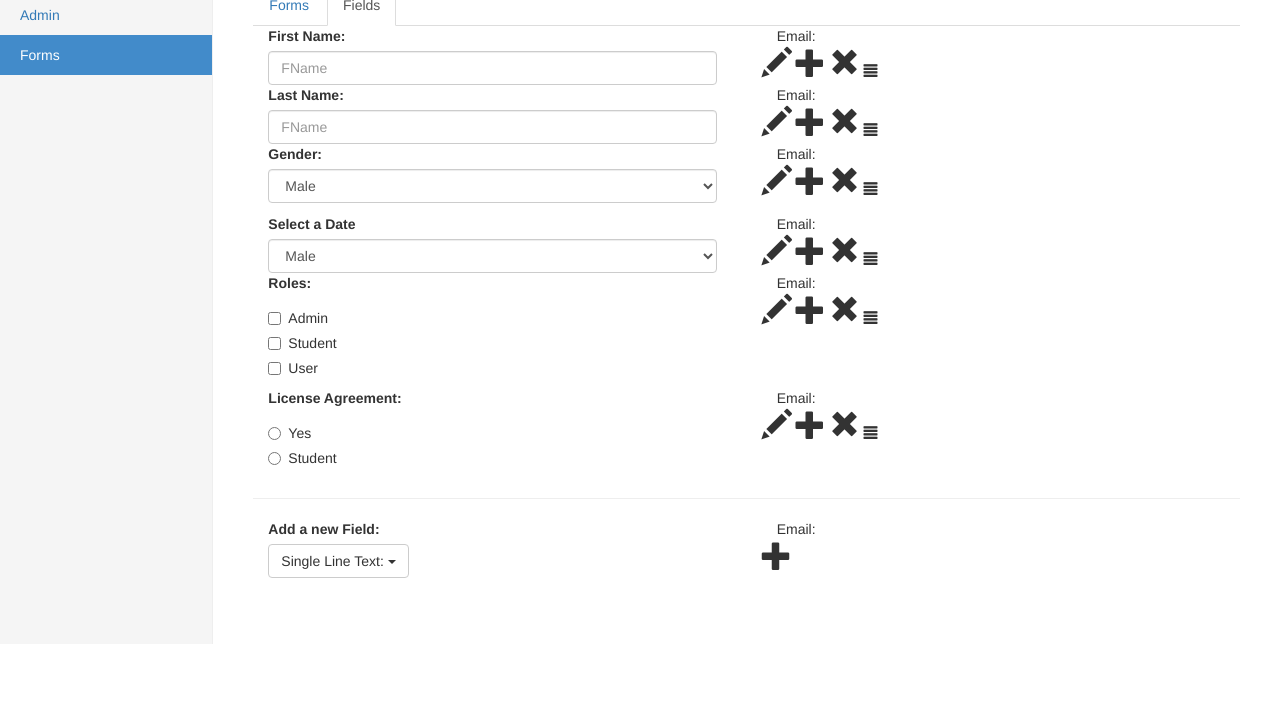
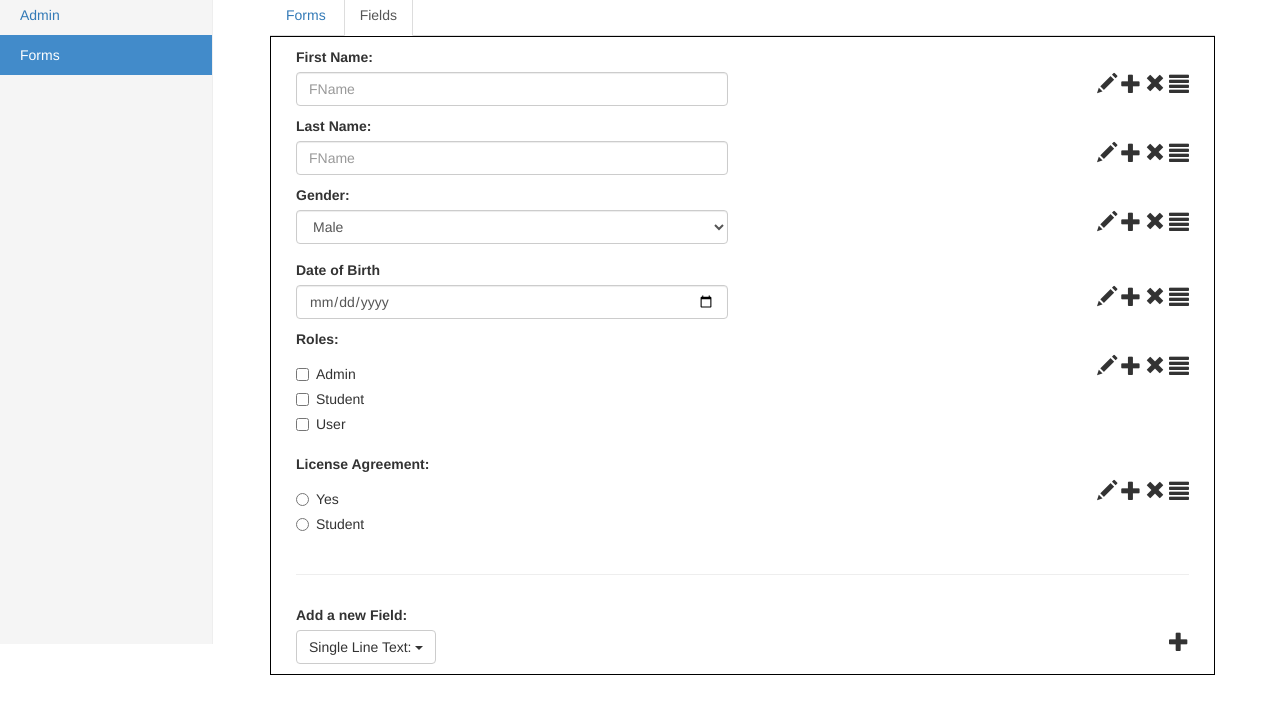
Before and after one commit to mohigup/WebDevSpring2016, a website: page public/assignment/form-fields.html in a window 1280 px wide. Shown: the part 156-861 px from the top of the page. Before the commit the page ends 800 px from the top, so only its background shows below. Drawn offline with nearby package versions, Linux system fonts and the light colour scheme.

Commit message:
Assignment -2 Form-fields.html border added

```diff
--- a/public/assignment/css/dashboard.css
+++ b/public/assignment/css/dashboard.css
@@ -105,17 +105,21 @@ body {
 }
 
 .glyphicon.glyphicon-plus {
-    font-size: 30px;
+    font-size: 20px;
 }
 
 .glyphicon.glyphicon-ok {
-    font-size: 30px;
+    font-size: 20px;
 }
 
 .glyphicon.glyphicon-remove {
-    font-size: 30px;
+    font-size: 20px;
+}
+
+.glyphicon.glyphicon-align-justify {
+    font-size: 20px;
 }
 
 .glyphicon.glyphicon-pencil {
-    font-size: 30px;
+    font-size: 20px;
 }
--- a/public/assignment/css/style.css
+++ b/public/assignment/css/style.css
@@ -3,3 +3,19 @@ hr {
     align: left;
 
 }
+
+.row{
+    margin-top: 10px;
+    margin-bottom: 10px;
+    margin-left: 10px;
+    margin-right: 10px;
+}
+
+.form-border{
+
+    border: 1px solid black;
+}
+
+.g-icons{
+    float: right;
+}
--- a/public/assignment/form-fields.html
+++ b/public/assignment/form-fields.html
@@ -48,6 +48,7 @@
 </nav>
 
 <div class="container-fluid">
+
     <div class="row">
         <div class="col-sm-3 col-md-2 sidebar">
             <ul class="nav nav-sidebar">
@@ -63,92 +64,92 @@
                 <li role="presentation"><a href="#">Forms</a></li>
                 <li role="presentation" class="active"><a href="#">Fields</a></li>
             </ul>
+
+            <div class="form-border">
                 <div class="row">
-                <div class="col-md-6">
+
                     <div class="form-group">
                         <label for="fname" class="col-md-12 control-label">First Name:</label>
-                        <div class="col-md-12">
+                        <div class="col-md-6">
                             <input type="text" class="form-control" id="fname" placeholder="FName">
                         </div>
-                    </div>
+
                     </div>
                     <div class="col-md-6">
-                    <span for="fname" class="col-md-12">Email:</span>
+                        <div class="g-icons">
                         <span class="glyphicon glyphicon-pencil"></span>
                         <span class="glyphicon glyphicon-plus"></span>
                         <span class="glyphicon glyphicon-remove"></span>
                         <span class="glyphicon glyphicon-align-justify"></span>
-
+                        </div>
 
                     </div>
                 </div>
                 <div class="row">
-                <div class="col-md-6">
+
                     <div class="form-group">
                         <label for="lname" class="col-md-12 control-label">Last Name:</label>
-                        <div class="col-md-12">
+                        <div class="col-md-6">
                             <input type="text" class="form-control" id="lname" placeholder="FName">
                         </div>
-                    </div>
+
                     </div>
                     <div class="col-md-6">
-                    <span for="fname" class="col-md-12">Email:</span>
+                        <div class="g-icons">
                         <span class="glyphicon glyphicon-pencil"></span>
                         <span class="glyphicon glyphicon-plus"></span>
                         <span class="glyphicon glyphicon-remove"></span>
                         <span class="glyphicon glyphicon-align-justify"></span>
-
+                            </div>
 
                     </div>
                 </div>
                 <div class="row">
-                <div class="col-md-6">
+
                     <div class="form-group">
                         <label for="dname" class="col-md-12 control-label">Gender:</label>
-                        <div class="col-md-12">
+                        <div class="col-md-6">
                             <select class="form-control" id="dname">
                                 <option>Male</option>
                                 <option>Female</option>
                             </select>
                         </div>
-                    </div>
+
                     </div>
                     <div class="col-md-6 form-group">
-                    <span for="fname" class="col-md-12">Email:</span>
+                        <div class="g-icons">
                         <span class="glyphicon glyphicon-pencil"></span>
                         <span class="glyphicon glyphicon-plus"></span>
                         <span class="glyphicon glyphicon-remove"></span>
                         <span class="glyphicon glyphicon-align-justify"></span>
+                        </div>
+                    </div>
+                </div>
+                <div class="row">
+
+                    <div class="form-group">
+                        <label for="dateofbirth" class="col-md-12 control-label">Date of Birth</label>
+                        <div class="col-md-6">
+                            <input type="date" id="dateofbirth" class="form-control" placeholder="1/1/2001">
+
+                        </div>
+
+                    </div>
+                    <div class="col-md-6">
+                    <div class="g-icons">
+                        <span class="glyphicon glyphicon-pencil"></span>
+                        <span class="glyphicon glyphicon-plus"></span>
+                        <span class="glyphicon glyphicon-remove"></span>
+                        <span class="glyphicon glyphicon-align-justify"></span>
+                    </div>
 
                     </div>
                 </div>
                 <div class="row">
-                <div class="col-md-6">
-                    <div class="form-group">
-                        <label for="date" class="col-md-12 control-label"> Select a Date</label>
-                        <div class="col-md-12">
-                            <select class="form-control" id="date">
-                                <option>Male</option>
-                                <option>Female</option>
-                            </select>
-                        </div>
-                    </div>
-                </div>
-                <div class="col-md-6">
-                    <span for="fname" class="col-md-12">Email:</span>
-                    <span class="glyphicon glyphicon-pencil"></span>
-                    <span class="glyphicon glyphicon-plus"></span>
-                    <span class="glyphicon glyphicon-remove"></span>
-                    <span class="glyphicon glyphicon-align-justify"></span>
 
-
-                </div>
-            </div>
-            <div class="row">
-                <div class="col-md-6">
                     <div class="form-group">
                         <label for="dname" class="col-md-12 control-label">Roles:</label>
-                        <div class="col-md-12">
+                        <div class="col-md-6">
                             <div class="checkbox">
                                 <label><input type="checkbox" value="">Admin</label>
                             </div>
@@ -159,23 +160,23 @@
                                 <label><input type="checkbox" value="">User</label>
                             </div>
                         </div>
-                    </div>
+
                     </div>
                     <div class="col-md-6">
-                    <span for="fname" class="col-md-12">Email:</span>
+                        <div class="g-icons">
                         <span class="glyphicon glyphicon-pencil"></span>
                         <span class="glyphicon glyphicon-plus"></span>
                         <span class="glyphicon glyphicon-remove"></span>
                         <span class="glyphicon glyphicon-align-justify"></span>
-
+                        </div>
 
                     </div>
                 </div>
                 <div class="row">
-                <div class="col-md-6">
+
                     <div class="form-group">
                         <label for="dname" class="col-md-12 control-label">License Agreement:</label>
-                        <div class="col-md-12">
+                        <div class="col-md-6">
                             <div class="radio">
                                 <label><input type="radio" value="">Yes</label>
                             </div>
@@ -183,23 +184,27 @@
                                 <label><input type="radio" value="">Student</label>
                             </div>
                         </div>
-                    </div>
+
                     </div>
                     <div class="col-md-6">
-                    <span for="fname" class="col-md-12">Email:</span>
+                        <div class="g-icons">
                         <span class="glyphicon glyphicon-pencil"></span>
                         <span class="glyphicon glyphicon-plus"></span>
                         <span class="glyphicon glyphicon-remove"></span>
                         <span class="glyphicon glyphicon-align-justify"></span>
-
+                        </div>
 
                     </div>
                 </div>
-            <div class="row"><div class="col-md-12"><hr></div></div>
                 <div class="row">
+                    <div class="col-md-12">
+                        <hr>
+                    </div>
+                </div>
+                <div class="row">
+
+                    <label for="dname" class="col-md-12 control-label">Add a new Field:</label>
                     <div class="col-md-6">
-                    <label for="dname" class="col-md-12 control-label">Add a new Field:</label>
-                    <div class="col-md-12">
                         <div class="dropdown">
                             <button class="btn btn-default dropdown-toggle" type="button" id="dropdownMenu1"
                                     data-toggle="dropdown" aria-haspopup="true" aria-expanded="true">
@@ -212,18 +217,20 @@
                             </ul>
                         </div>
                     </div>
-                </div>
+
                     <div class="col-md-6">
-                    <span for="fname" class="col-md-12">Email:</span>
+                        <div class="g-icons">
                         <span class="glyphicon glyphicon-plus"></span>
                             </div>
                     </div>
+                </div>
 
+        </form>
+        </div>
 
     </div>
 
 </div>
-
 
 <!--<h2 class="sub-header">Section title</h2>
 <div class="table-responsive">
```
Lines whose indentation alone changed are shown as unchanged.
